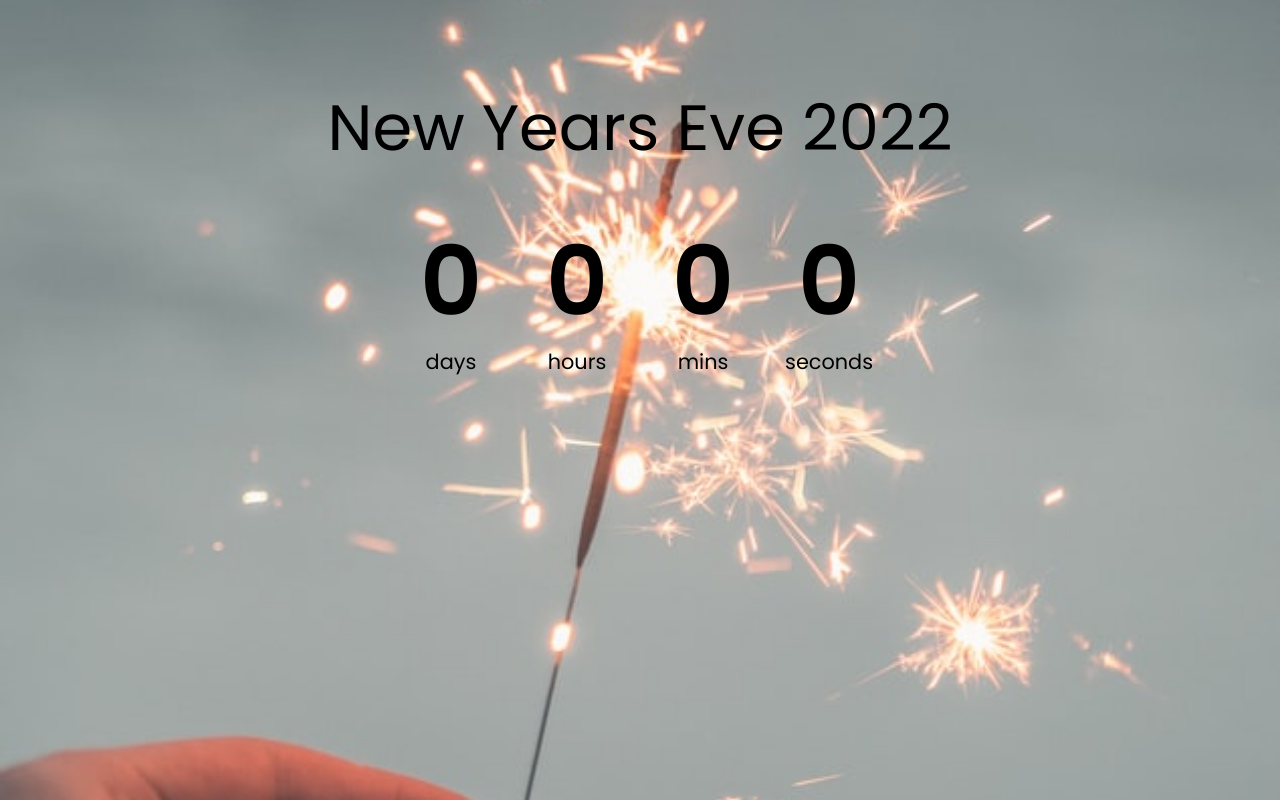
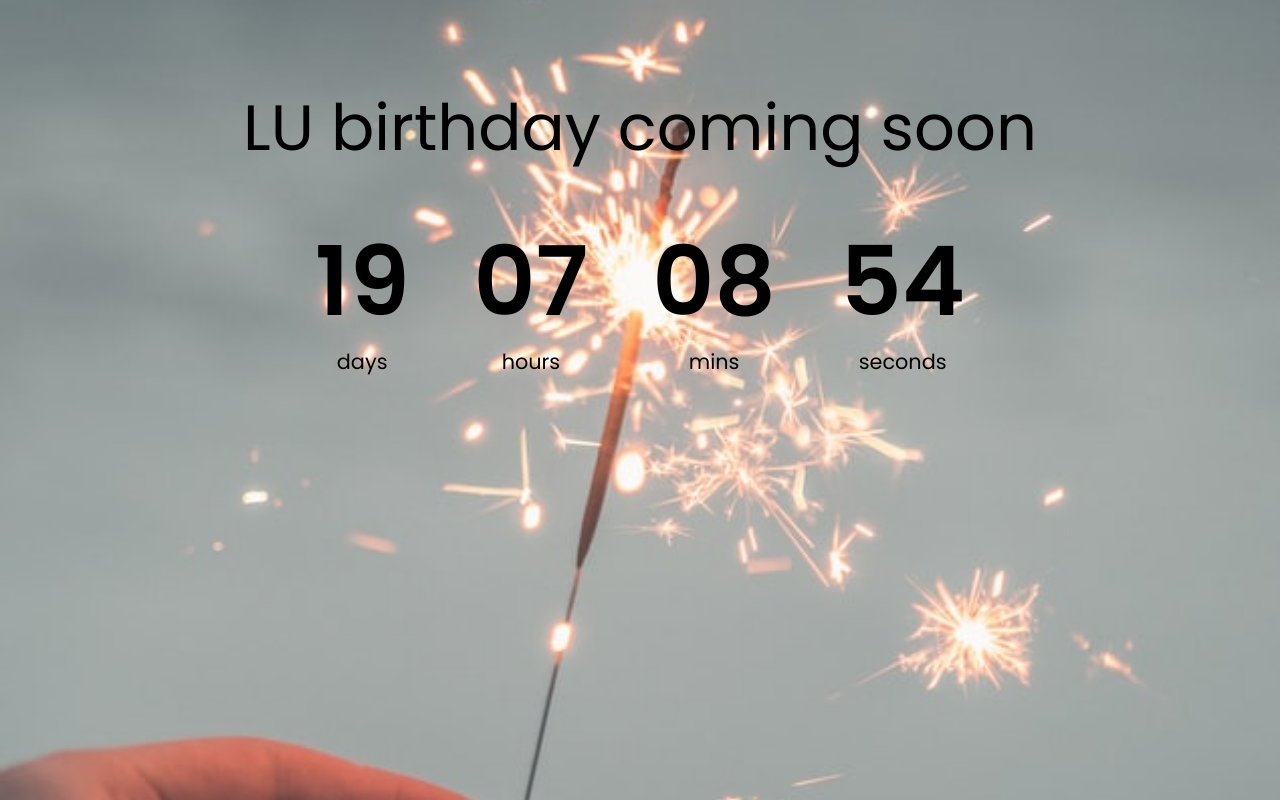
Before and after one commit to luu-van/countdown, a plain HTML site: page index.html in a window 1280 px wide. Drawn offline with Linux system fonts and the light colour scheme.

Commit message:
fix date

```diff
--- a/index.html
+++ b/index.html
@@ -5,12 +5,12 @@
     <meta http-equiv="X-UA-Compatible" content="IE=edge">
     <meta name="viewport" content="width=device-width, initial-scale=1.0">
     <link rel="stylesheet" href="style.css"/>
-    <script src="script.js"></script>
+    <script src="script.js" defer></script>
     <title>Countdown Timer</title>
 </head>
 <body>
 
-    <h1>New Years Eve 2022</h1>
+    <h1>LU birthday coming soon</h1>
 
     <div class="countdown-container">
         <div class="countdown-el days-c">
--- a/script.js
+++ b/script.js
@@ -1,15 +1,15 @@
-const daysEl = document.getElementById('days');
-const hoursEl = document.getElementById('hours');
-const minsEl = document.getElementById('mins');
-const secondsEl = document.getElementById('seconds');
+const daysEl = document.getElementById("days");
+const hoursEl = document.getElementById("hours");
+const minsEl = document.getElementById("mins");
+const secondsEl = document.getElementById("seconds");
 
-const newYears = "1 Jan 2022";
+const newOlds = "27 Mar 2021";
 
 function countDown() {
-    const newYearsDate = new Date(newYears);
+    const newOldsDate = new Date(newOlds);
     const currentDate = new Date();
 
-    const totalSeconds = (newYearsDate - currentDate) / 1000;
+    const totalSeconds = (newOldsDate - currentDate) / 1000;
 
     const days = Math.floor(totalSeconds / 3600 / 24);
     const hours = Math.floor(totalSeconds / 3600) % 24;
@@ -17,8 +17,9 @@ function countDown() {
     const seconds = Math.floor(totalSeconds) % 60;
 
     //console.log(newYearsDate - currentDate);
+    //console.log(days, hours, mins, seconds);
 
-    daysEl.innerHTML = days;
+    daysEl.innerHTML = formatTime(days);
     hoursEl.innerHTML = formatTime(hours);
     minsEl.innerHTML = formatTime(mins);
     secondsEl.innerHTML = formatTime(seconds);
```
